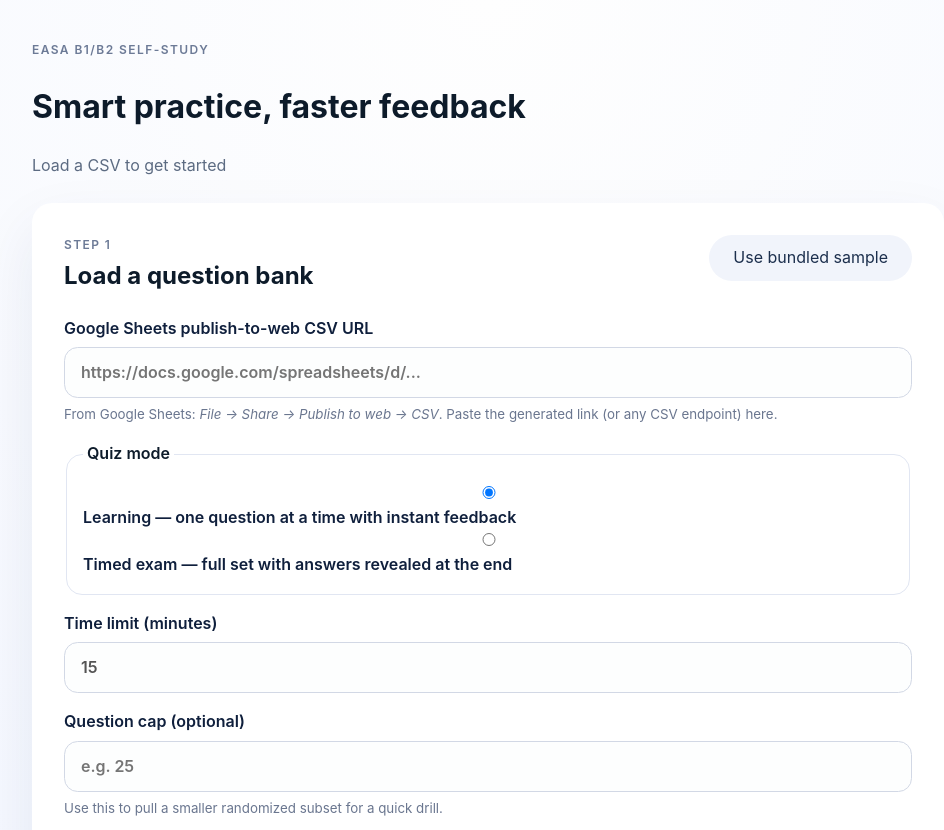
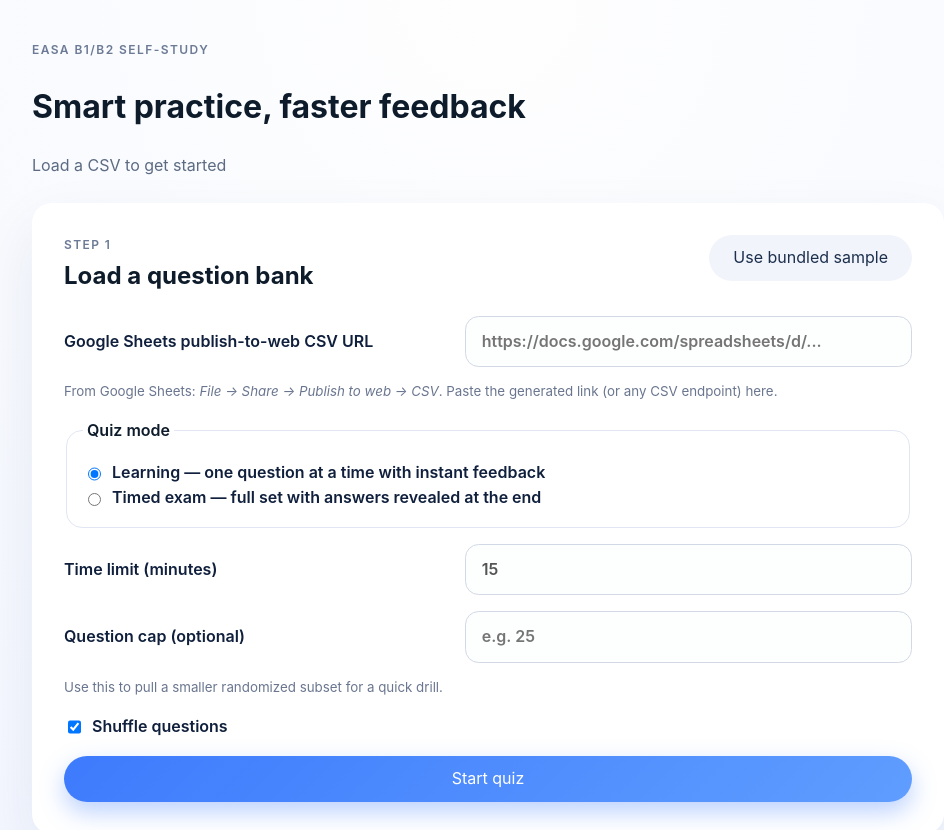
Before and after one commit to Gideonamani/EASA-B1B2-Quizzes, a React (Vite) app: page / in a window 1280 px wide. Shown: the top 830 px of the page, without its empty margins (152-1096 px from the left). Built offline with nearby package versions, Linux system fonts and the light colour scheme.

Commit message:
refactor: update CSV option keys and improve form layout for better clarity

```diff
--- a/src/App.css
+++ b/src/App.css
@@ -83,24 +83,35 @@
 }
 
 .config-form label {
-  display: flex;
-  flex-direction: column;
-  gap: 0.35rem;
   font-weight: 600;
   color: #0f1f3c;
 }
 
-.config-form input[type='url'],
-.config-form input[type='number'] {
+.form-row {
+  display: flex;
+  align-items: center;
+  gap: 0.85rem;
+  flex-wrap: wrap;
+}
+
+.form-row__label {
+  flex: 1 1 220px;
+}
+
+.form-row input[type='url'],
+.form-row input[type='number'] {
   border-radius: 0.85rem;
   border: 1px solid #d2d8e5;
   padding: 0.75rem 1rem;
   background: #fdfefe;
+  flex: 1 1 280px;
 }
 
-.config-form small {
+.form-row small {
   font-weight: 400;
   color: #6a768f;
+  flex-basis: 100%;
+  margin-left: 0;
 }
 
 .inline {
--- a/src/components/QuizConfigurator.tsx
+++ b/src/components/QuizConfigurator.tsx
@@ -56,8 +56,8 @@ const QuizConfigurator = ({ loading, lastError, defaultUrl = '', onStart }: Prop
       </header>
 
       <form className="config-form" onSubmit={handleSubmit}>
-        <label>
-          Google Sheets publish-to-web CSV URL
+        <label className="form-row">
+          <span className="form-row__label">Google Sheets publish-to-web CSV URL</span>
           <input
             type="url"
             placeholder="https://docs.google.com/spreadsheets/d/..."
@@ -98,8 +98,8 @@ const QuizConfigurator = ({ loading, lastError, defaultUrl = '', onStart }: Prop
           </label>
         </fieldset>
 
-        <label>
-          Time limit (minutes)
+        <label className="form-row">
+          <span className="form-row__label">Time limit (minutes)</span>
           <input
             type="number"
             min={1}
@@ -109,8 +109,8 @@ const QuizConfigurator = ({ loading, lastError, defaultUrl = '', onStart }: Prop
           />
         </label>
 
-        <label>
-          Question cap (optional)
+        <label className="form-row">
+          <span className="form-row__label">Question cap (optional)</span>
           <input
             type="number"
             min={1}
--- a/src/utils/csv.ts
+++ b/src/utils/csv.ts
@@ -5,17 +5,17 @@ interface CsvQuestionRow {
   module?: string
   submodule?: string
   question?: string
-  a?: string
-  b?: string
-  c?: string
-  d?: string
+  option_a?: string
+  option_b?: string
+  option_c?: string
+  option_d?: string
   correct?: string
   explanation?: string
   difficulty?: string
   tags?: string
 }
 
-const OPTION_KEYS = ['a', 'b', 'c', 'd'] as const
+const OPTION_KEYS = ['option_a', 'option_b', 'option_c', 'option_d'] as const
 
 const sanitize = (value?: string) => value?.trim() ?? ''
 
@@ -30,18 +30,15 @@ const randomId = () =>
     ? crypto.randomUUID()
     : Math.random().toString(36).slice(2, 11)
 
-const pickOptions = (row: CsvQuestionRow) => {
-  return OPTION_KEYS.map((key) => sanitize(row[key]))
-    .map((value, index) =>
-      value
-        ? {
-            id: OPTION_KEYS[index],
-            label: value,
-          }
-        : null,
-    )
-    .filter(Boolean) as Array<{ id: string; label: string }>
-}
+const pickOptions = (row: CsvQuestionRow) =>
+  OPTION_KEYS.map((key, index) => {
+    const value = sanitize(row[key])
+    if (!value) {
+      return null
+    }
+    const optionId = String.fromCharCode(97 + index) // a, b, c, d
+    return { id: optionId, label: value }
+  }).filter(Boolean) as Array<{ id: string; label: string }>
 
 const mapRowToQuestion = (row: CsvQuestionRow, index: number): QuizQuestion | null => {
   const prompt = sanitize(row.question)
```
Also changed, not shown: public/sample-question-bank.csv, 1 other file (tests, documents, lock files or other folders).
